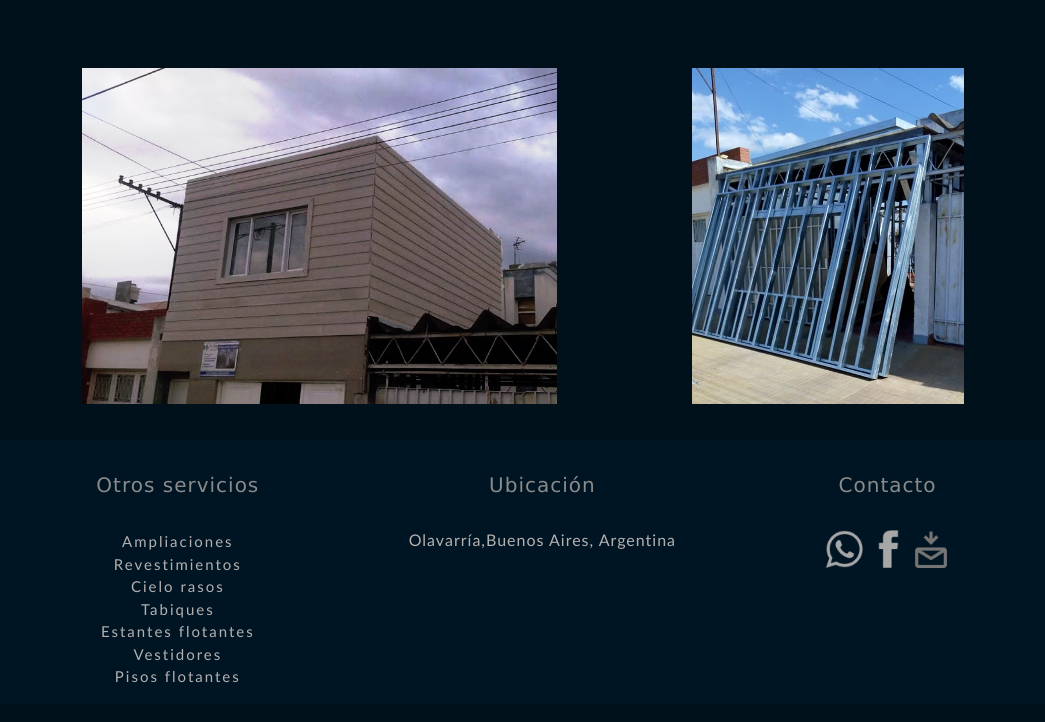
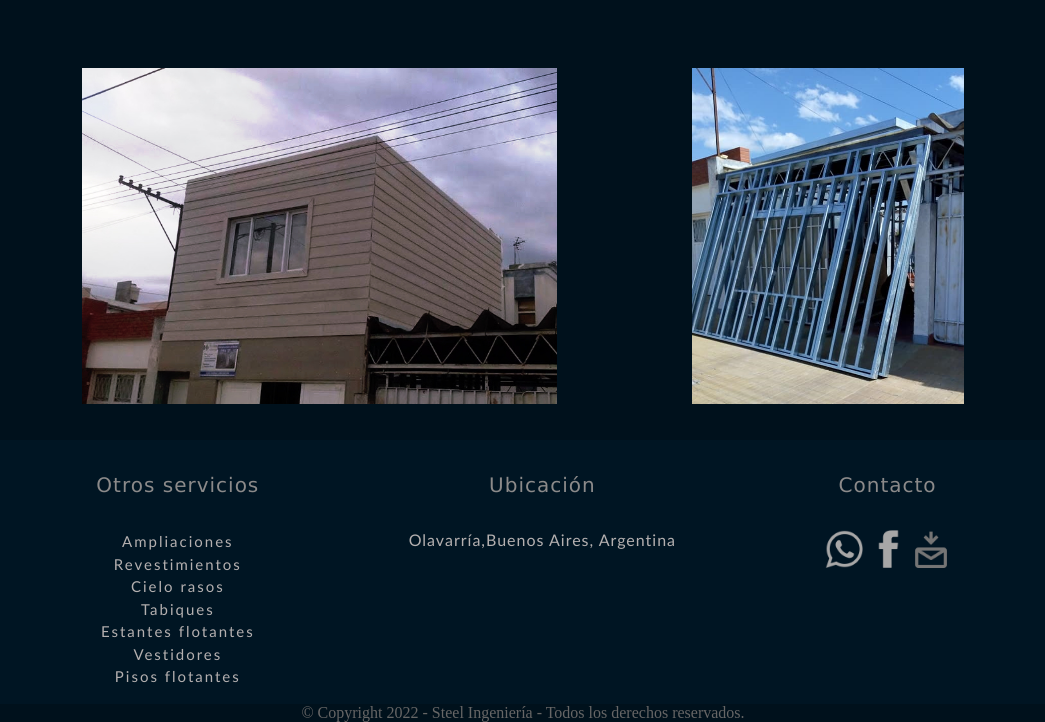
Before and after one commit to Dai-Cabrera/ProyectoSteel, a website: page proyectos.html in a window 1280 px wide. Shown: the part 3608-4330 px from the top of the page, without its empty margins (117-1162 px from the left). Drawn offline with Linux system fonts and the light colour scheme.

Commit message:
agregue copyright

```diff
--- a/proyectos.html
+++ b/proyectos.html
@@ -126,5 +126,8 @@
             </a>
         </div>
     </footer>
+    <div class="container">
+        <p id="copyright"> &copy; Copyright 2022 - Steel Ingeniería - Todos los derechos reservados. </p>
+    </div>
 </body>
 </html>
```
